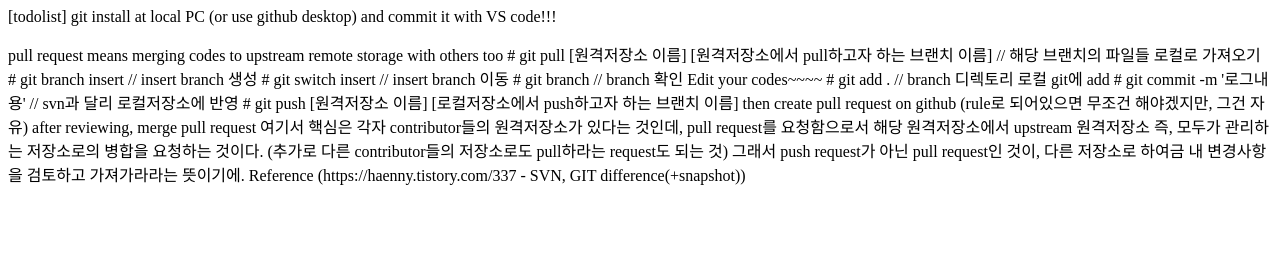
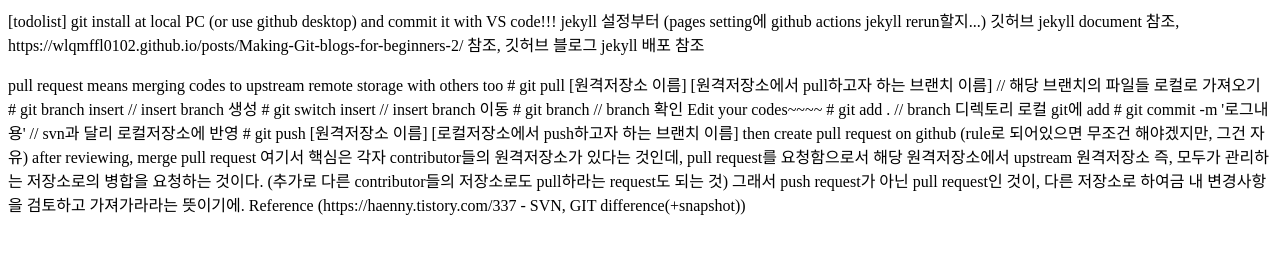
Before and after one commit to WandererKKJ/WandererKKJ.github.io, a plain HTML site: page index.html in a window 1280 px wide. Drawn offline with Linux system fonts and the light colour scheme.

Commit message:
Update index.html
20241109

```diff
--- a/index.html
+++ b/index.html
@@ -3,6 +3,9 @@
     <p>
       [todolist]
       git install at local PC (or use github desktop) and commit it with VS code!!!
+      jekyll 설정부터 (pages setting에 github actions jekyll rerun할지...)
+      깃허브 jekyll document 참조, https://wlqmffl0102.github.io/posts/Making-Git-blogs-for-beginners-2/ 참조,
+      깃허브 블로그 jekyll 배포 참조
     </p>
 
     <p>
```
